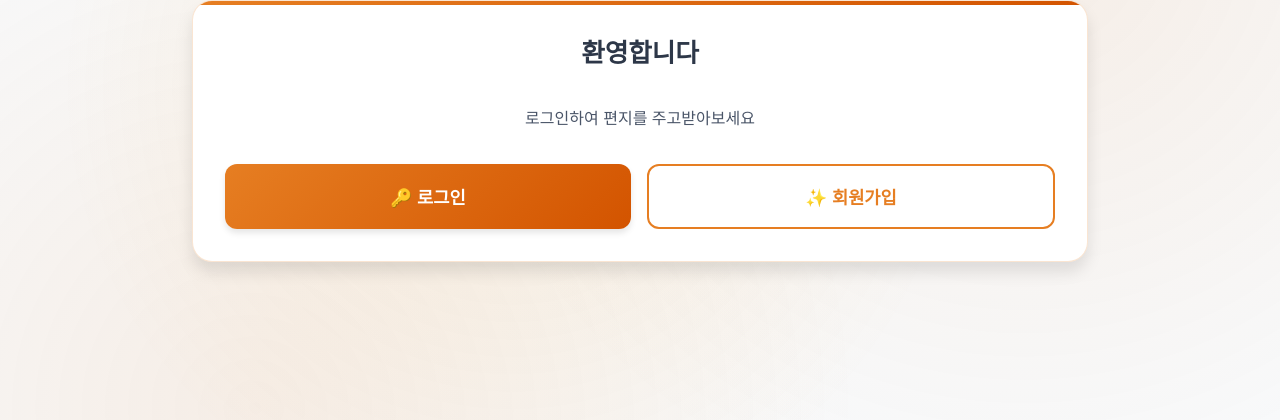
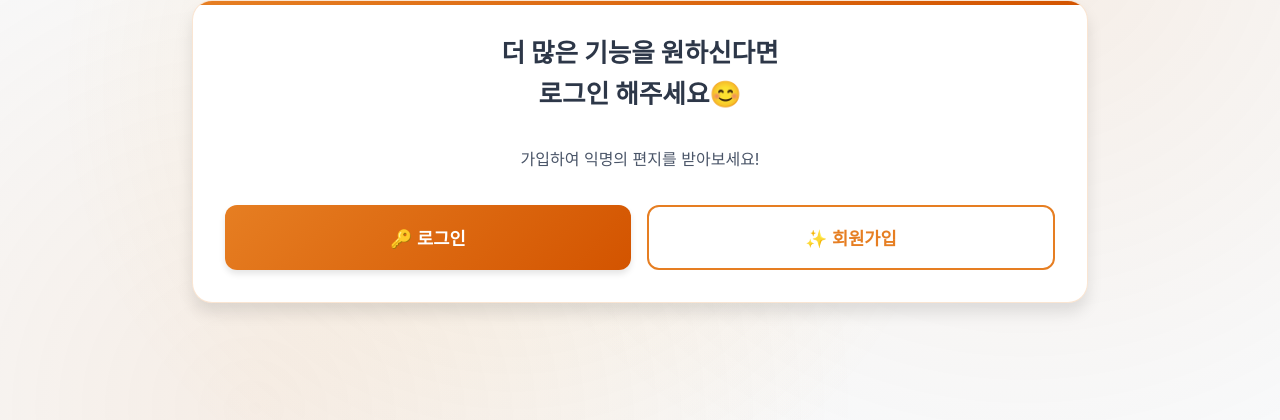
Before and after one commit to JiwonHwang01/Letters_project, a Django app: page /letters/ in a window 1280 px wide. Shown: the part 233-653 px from the top of the page. Run offline with Django 4.2, Linux system fonts and the light colour scheme; some web fonts are replaced.

Commit message:
update: simple UI update

```diff
--- a/accounts/templates/accounts/signup.html
+++ b/accounts/templates/accounts/signup.html
@@ -5,7 +5,7 @@
 {% block content %}
     <div class="header">
         <div class="logo">✨ 회원가입</div>
-        <div class="subtitle">편지함에 가입하세요</div>
+        <div class="subtitle">가입하고 나만의 편지함을 공유하세요</div>
     </div>
 
     <div class="card">
@@ -30,7 +30,7 @@
             {% endif %}
 
             <div class="form-group">
-                <label class="form-label" for="username">사용자 이름</label>
+                <label class="form-label" for="username">이름(익명 가능)</label>
                 <input type="text" class="form-input" name="username" id="username"
                        placeholder="사용자 이름을 입력하세요"
                        value="{{ form.username.value|default_if_none:'' }}" required>
--- a/letters/templates/letters/index.html
+++ b/letters/templates/letters/index.html
@@ -311,8 +311,8 @@
 {% else %}
     <div class="welcome-card slide-in">
         <div class="welcome-section">
-            <h3>환영합니다</h3>
-            <p class="text-secondary">로그인하여 편지를 주고받아보세요</p>
+            <h3>더 많은 기능을 원하신다면<br>로그인 해주세요😊</h3>
+            <p class="text-secondary">가입하여 익명의 편지를 받아보세요!</p>
         </div>
 
         <div class="btn-group">
--- a/letters/templates/letters/write_letter.html
+++ b/letters/templates/letters/write_letter.html
@@ -52,7 +52,7 @@
     {% if user.is_authenticated %}
         <div class="header">
             <div class="logo">✍️ 편지 작성</div>
-            <div class="subtitle">{{ user.username }}님께 편지를 보내세요</div>
+            <div class="subtitle">편지는 '보내는 사람'란에 <br>작성하신 이름으로 전달됩니다</div>
         </div>
 
         <div class="letter-form">
--- a/templates/base.html
+++ b/templates/base.html
@@ -9,8 +9,8 @@
     {% load static %}
     <link rel="stylesheet" href="{% static 'css/style.css' %}">
 
-    <meta property="og:title" content="익명의 편지가 도착했어요!" />
-    <meta property="og:description" content="나만의 익명 편지함을 확인해보세요!" />
+    <meta property="og:title" content="내 편지함을 부탁해!" />
+    <meta property="og:description" content="익명 편지를 주고받아보세요!" />
     <meta property="og:image" content="{{ request.scheme }}://{{ request.get_host }}{% static 'img/postbox_not_empty.png' %}" />
     <meta property="og:type" content="website" />
 
```
